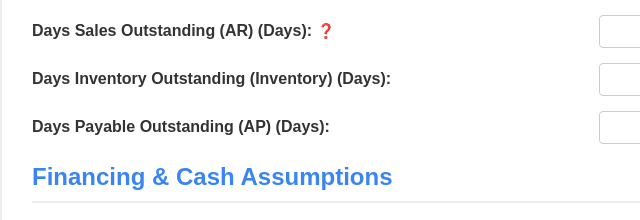
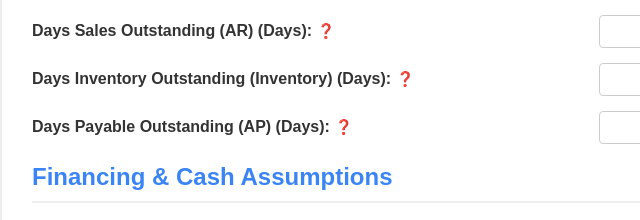
Before and after one commit to NexusPinnacle/financial-forecast-api, a plain HTML site: page index.html in a window 1280 px wide. Shown: the part 722-942 px from the top of the page, 158-798 px from the left. Drawn offline with Linux system fonts and the light colour scheme.

Commit message:
Update index.html

```diff
--- a/index.html
+++ b/index.html
@@ -73,11 +73,19 @@
                 <input type="number" id="dso_days" value="45" step="1" required>
             </div>
             <div class="input-group">
-                <label for="dio_days">Days Inventory Outstanding (Inventory) (Days):</label>
+                <label for="dio_days">Days Inventory Outstanding (Inventory) (Days):
+                <span class="tooltip-trigger" title="Average number of days inventory is held before it's sold (affects Inventory).">
+                ❓
+                </span>
+                </label>
                 <input type="number" id="dio_days" value="30" step="1" required>
             </div>
             <div class="input-group">
-                <label for="dpo_days">Days Payable Outstanding (AP) (Days):</label>
+                <label for="dpo_days">Days Payable Outstanding (AP) (Days):
+                <span class="tooltip-trigger" title="Average number of days it takes the company to pay its suppliers (affects Accounts Payable).">
+                ❓
+                </span>
+                </label>
                 <input type="number" id="dpo_days" value="60" step="1" required>
             </div>
 
```
